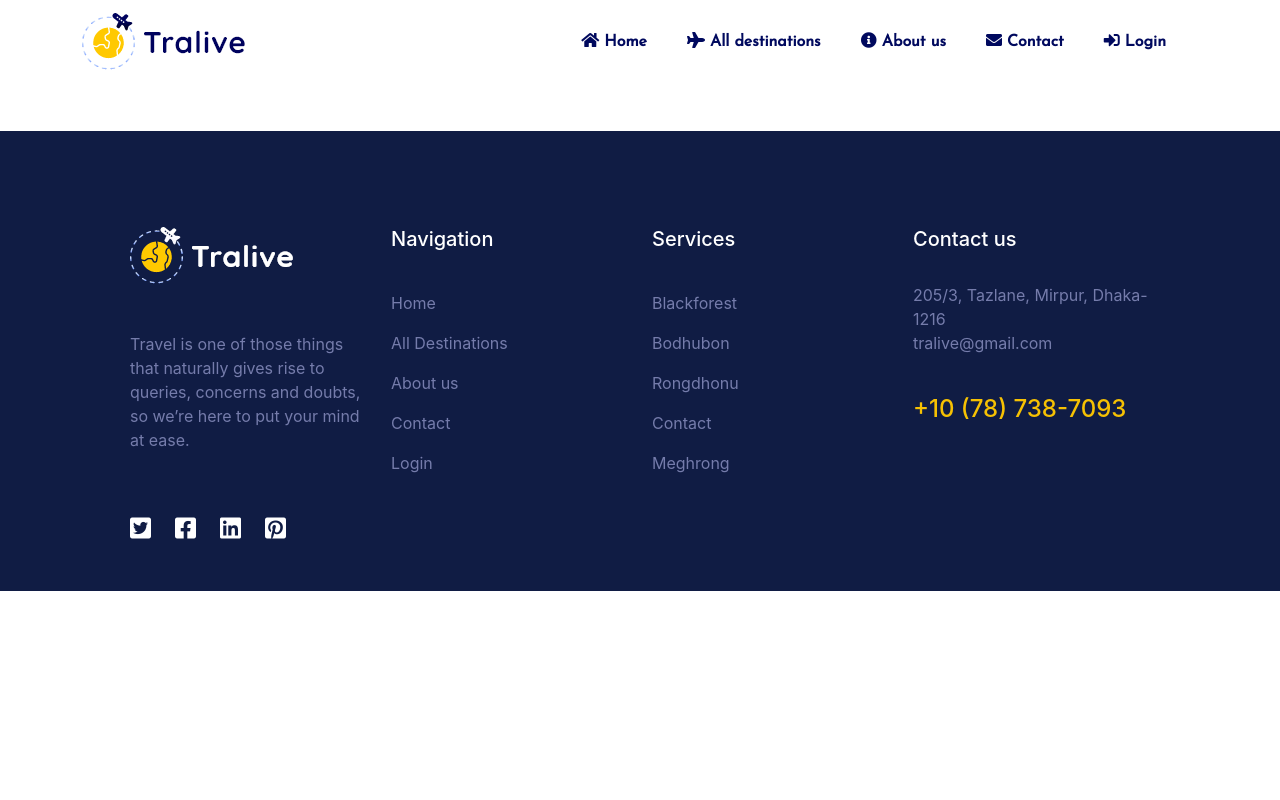
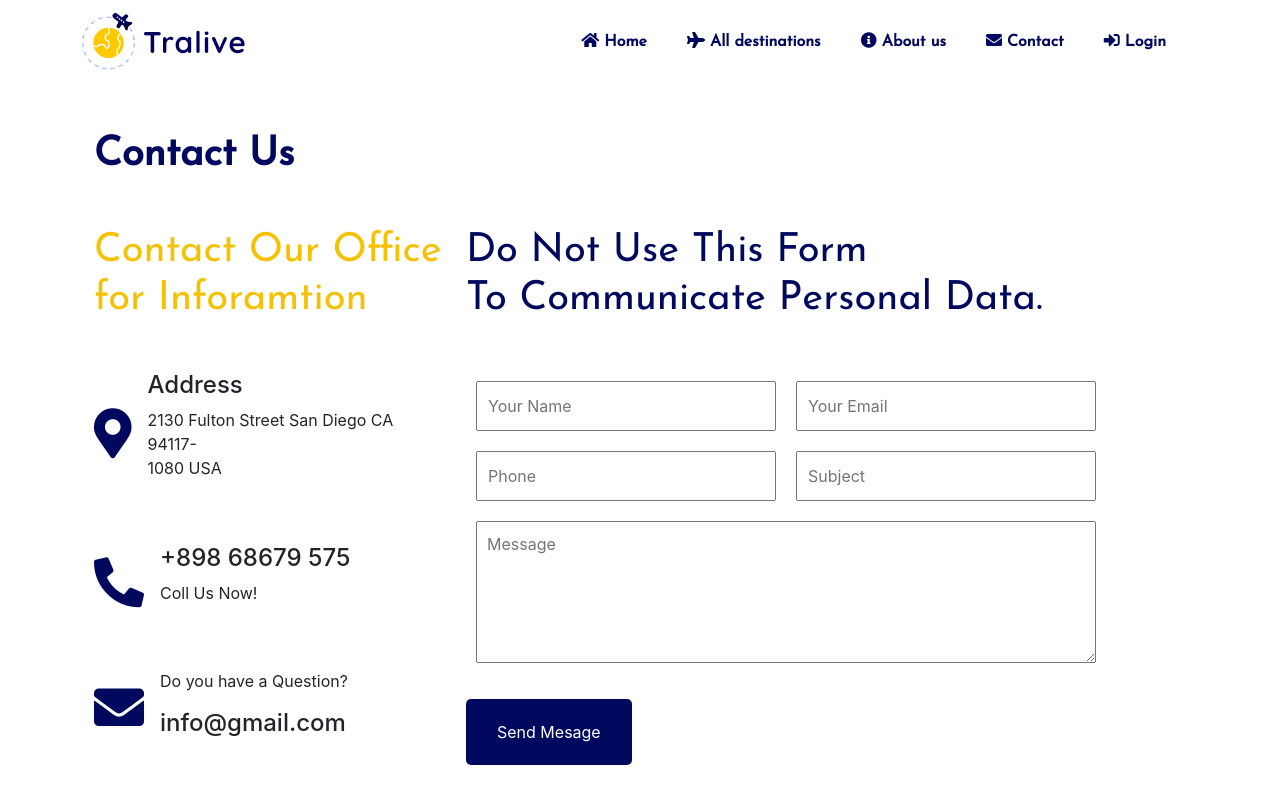
Before and after one commit to Md-Abdur-Raheem/tralive, a React (Create React App) app: page /contact in a window 1280 px wide. Shown: the top 800 px of the page. Built offline with nearby package versions, Linux system fonts and the light colour scheme; no server answers.

Commit message:
contact added

```diff
--- a/src/App.js
+++ b/src/App.js
@@ -10,6 +10,7 @@
 import AuthProvider from './context/AuthProvider';
 import AllDestinations from './Pages/AllDestinations/AllDestinations';
 import Footer from './Pages/Shared/Footer/Footer';
+import Contact from './Pages/Contact/Contact';
 
 function App() {
   return (
@@ -32,6 +33,10 @@
             <AllDestinations></AllDestinations>
             </Route>
 
+            <Route path="/contact">
+            <Contact></Contact>
+            </Route>
+
             <Route path="/login">
             <Login></Login>
             </Route>
--- /dev/null
+++ b/src/Pages/Contact/Contact.css
@@ -0,0 +1,50 @@
+.contact-container{
+    font-family: "Josefin Sans", sans-serif;
+}
+.cont-title{
+    font-family: "Josefin Sans", sans-serif;
+    color: #f6c103;
+}
+.cont-icon{
+    font-size: 50px;
+    color: #00095e;
+}
+.input-field{
+    width: 300px;
+    height: 50px;
+    margin: 10px;
+    padding: 10px;
+}
+.text-field{
+    width: 620px;
+    margin: 10px;
+    padding: 10px;
+}
+
+/* ----------Media Query---------- */
+
+/* Media query for extra small device */
+@media only screen and (max-width:575px) {
+    .text-field{
+        width: 300px;
+
+    }
+}
+
+/* Media query for medium device */
+@media only screen and (min-width:768px) and (max-width:991px) {
+    .text-field{
+        width: 300px;
+
+    }
+
+}
+
+/* Media query for large device */
+@media only screen and (min-width:992px) and (max-width:1199px) {
+    .text-field{
+        width: 300px;
+
+    }
+
+}
--- /dev/null
+++ b/src/Pages/Contact/Contact.js
@@ -0,0 +1,55 @@
+import React from 'react';
+import { Container } from 'react-bootstrap';
+import './Contact.css'
+
+const Contact = () => {
+    return (
+        <Container className="mx-auto">
+            <div className="contact-container container mb-5"><h1 style={{color:"#00095e"}} className="banner-title text-start fw-bold fs-1">Contact Us</h1></div>
+            <div className="row mb-5 mx-auto">
+                <div className="col-md-4">
+                    <h1 className="cont-title text-start">Contact Our Office <br /> for Inforamtion</h1>
+                    <div className="d-flex align-items-center my-5">
+                        <i className="cont-icon fas fa-map-marker-alt me-3"/>
+                        <div className="text-start">
+                        <h4>Address</h4>
+                        <p>2130 Fulton Street San Diego CA 94117- <br /> 1080 USA</p>
+                        </div>
+                    </div>
+                    <div className="d-flex align-items-center my-5">
+                        <i className="cont-icon fas fa-phone-alt me-3"/>
+                        <div className="text-start">
+                        <h4>+898 68679 575</h4>
+                        <p>Coll Us Now!</p>
+                        </div>
+                    </div>
+                    <div className="d-flex align-items-center my-5">
+                        <i className="cont-icon fas fa-envelope me-3"></i>
+                        <div className="text-start">
+                        <p>Do you have a Question?</p>
+                        <h4>info@gmail.com</h4>
+                        </div>
+                    </div>
+                </div>
+
+                <div className="col-md-8 text-start">
+                    <h1 className="mb-5" style={{color:"#00095e", fontFamily: "Josefin Sans"}} >Do Not Use This Form <br /> To Communicate Personal Data.</h1>
+                    <div>
+                        <input className="input-field" type="text" placeholder="Your Name"/>
+                        <input className="input-field" type="email" placeholder="Your Email" />
+                    </div>
+                    <div>
+                        <input className="input-field" type="number" placeholder="Phone" />
+                        <input className="input-field" type="text" placeholder="Subject" />
+                    </div>
+                    <textarea className="text-field" placeholder="Message" cols="80" rows="5"></textarea>
+                    <br />
+                    <button className="hero-btn">Send Mesage</button>
+                </div>
+
+            </div>
+        </Container>
+    );
+};
+
+export default Contact;
--- a/src/Pages/Shared/Header/Header.js
+++ b/src/Pages/Shared/Header/Header.js
@@ -23,7 +23,7 @@
                     <Nav.Link as={ NavLink} to="/home" className="nav-menu me-lg-4 fs-6 fw-bold"><i className="fas fa-home"></i> Home</Nav.Link>
                     <Nav.Link as={ NavLink} to="/allDestinations" className="nav-menu me-lg-4 fs-6 fw-bold"><i className="fas fa-plane"></i> All destinations</Nav.Link>
                     <Nav.Link as={ NavLink} to="/" className="nav-menu me-lg-4 fs-6 fw-bold"><i className="fas fa-info-circle"></i> About us</Nav.Link>
-                    <Nav.Link as={ NavLink} to="/" className="nav-menu me-lg-4 fs-6 fw-bold"><i className="fas fa-envelope"></i> Contact</Nav.Link>
+                    <Nav.Link as={ NavLink} to="/contact" className="nav-menu me-lg-4 fs-6 fw-bold"><i className="fas fa-envelope"></i> Contact</Nav.Link>
                         {
                             user.email ?
                                 <>   <img className="user-photo" src={ user?.photoURL || userPhotoDefault } alt="" />
```
